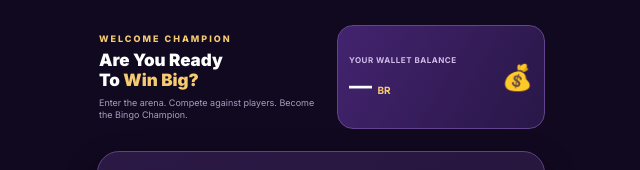
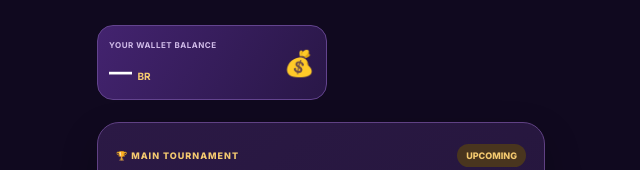
Before and after one commit to edeler901-coder/Mytourname, a website: page public/index.html in a window 1280 px wide. Shown: the part 79-249 px from the top of the page, without its empty margins (319-959 px from the left). Drawn offline with Linux system fonts and the light colour scheme; no server answers.

Commit message:
Remove welcome slogan and description

```diff
--- a/public/index.html
+++ b/public/index.html
@@ -25,15 +25,6 @@
     </header>
 
     <div class="welcome-wallet-row">
-      <section class="welcome">
-        <p class="small-title">WELCOME CHAMPION</p>
-        <h2>Are You Ready<br>To <span>Win Big?</span></h2>
-        <p class="description">
-          Enter the arena. Compete against players.
-          Become the Bingo Champion.
-        </p>
-      </section>
-
       <section class="wallet">
         <div>
           <p>YOUR WALLET BALANCE</p>
```
